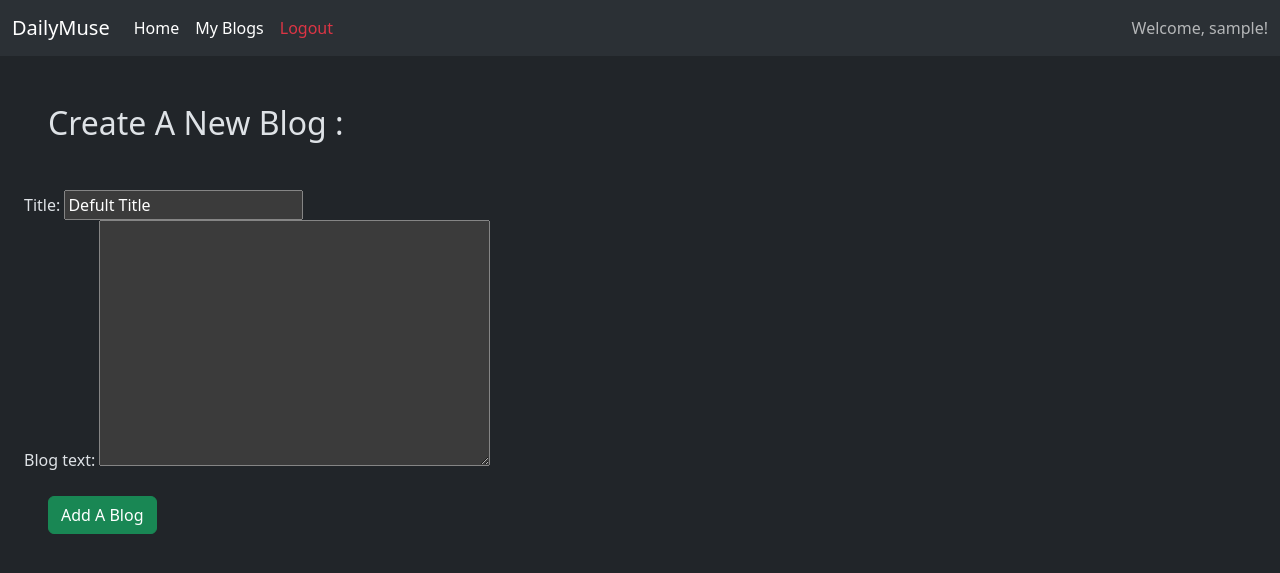
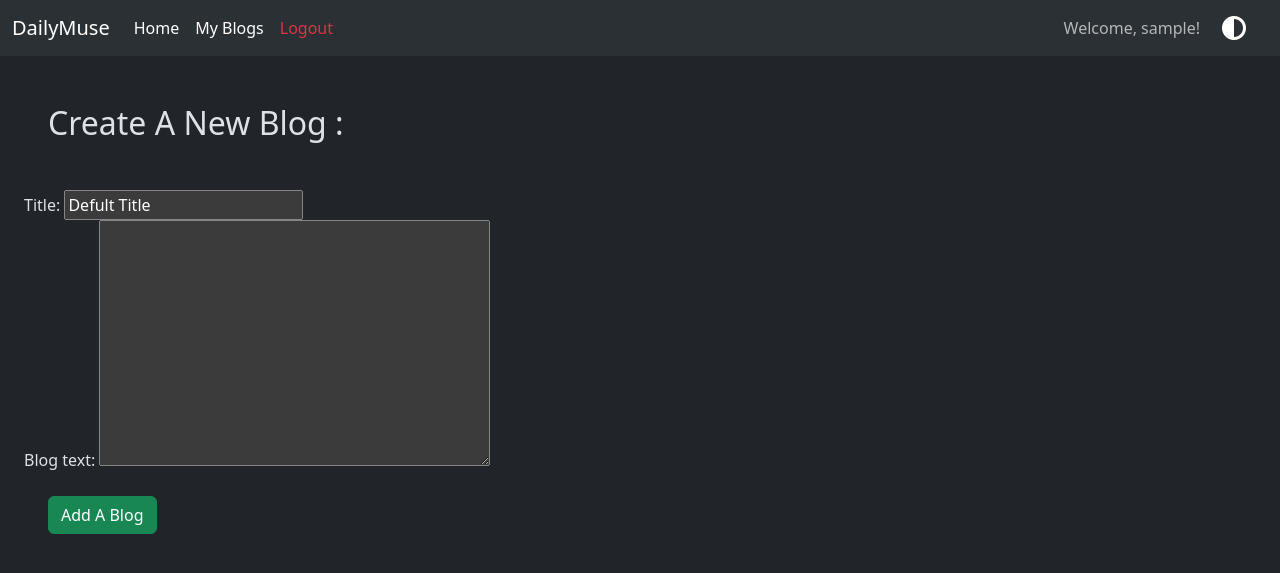
Before and after one commit to Deep-Gajjar-07/DailyMuse-Blog-Website-Django, a Django app: page /create-blog/ in a window 1280 px wide. Shown: the top 573 px of the page. Run offline with Django 5.2, Linux system fonts and the light colour scheme; the visitor is signed in with stand-in values (Sample User, id 1).

Commit message:
Add a Code For Theme Toogle

```diff
--- a/DailyMuseHQ/templates/layout.html
+++ b/DailyMuseHQ/templates/layout.html
@@ -1,6 +1,6 @@
 {% load static %}
 <!DOCTYPE html>
-<html lang="en" data-bs-theme="dark">
+<html lang="en" data-bs-theme="{{request.COOKIES.theme|default:"dark"}}">
 <head>
     <meta charset="UTF-8">
     <meta name="viewport" content="width=device-width, initial-scale=1.0">
@@ -39,7 +39,7 @@
           </li>
           {% else %}
           <li class="nav-item">
-            <a class="nav-link text-white" href="{% url "login" %}">Login</a>
+            <a class="nav-link active" href="{% url "login" %}">Login</a>
           </li>
         {% endif %}
       </ul>
@@ -50,6 +50,8 @@
         Welcome To DailyMuse!
         {% endif %}
       </span>
+
+      <button class="mx-3 bg-transparent border-0" id="toggle-theme" ><i class="fa-solid fa-xl fa-circle-half-stroke"></i></button>
     </div>
   </div>
 </nav>
@@ -58,5 +60,22 @@
 
     {% endblock %}
 
+    {% comment %} javascript code for website mode (Dark|light) {% endcomment %}
+    <script>
+      const btn = document.getElementById('toggle-theme');
+      const html = document.documentElement;
+
+      btn.addEventListener('click', () => {
+        const current = html.getAttribute('data-bs-theme') || 'dark';
+        const next = current === 'light' ? 'dark' : 'light';
+
+        html.setAttribute('data-bs-theme', next);
+
+        // save in cookie to read
+        document.cookie = `theme=${next};path=/;max-age=31536000`;
+      });
+
+    </script>
+
 </body>
 </html>
```
